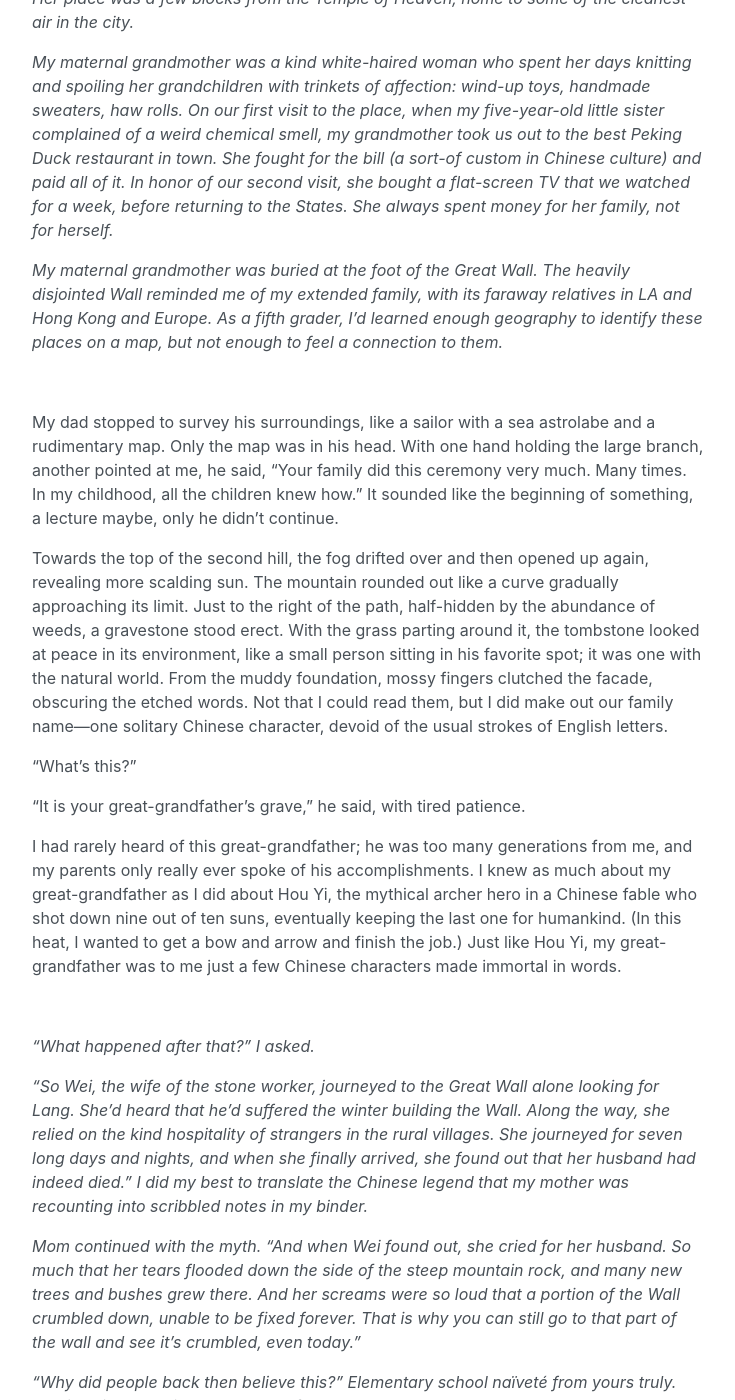
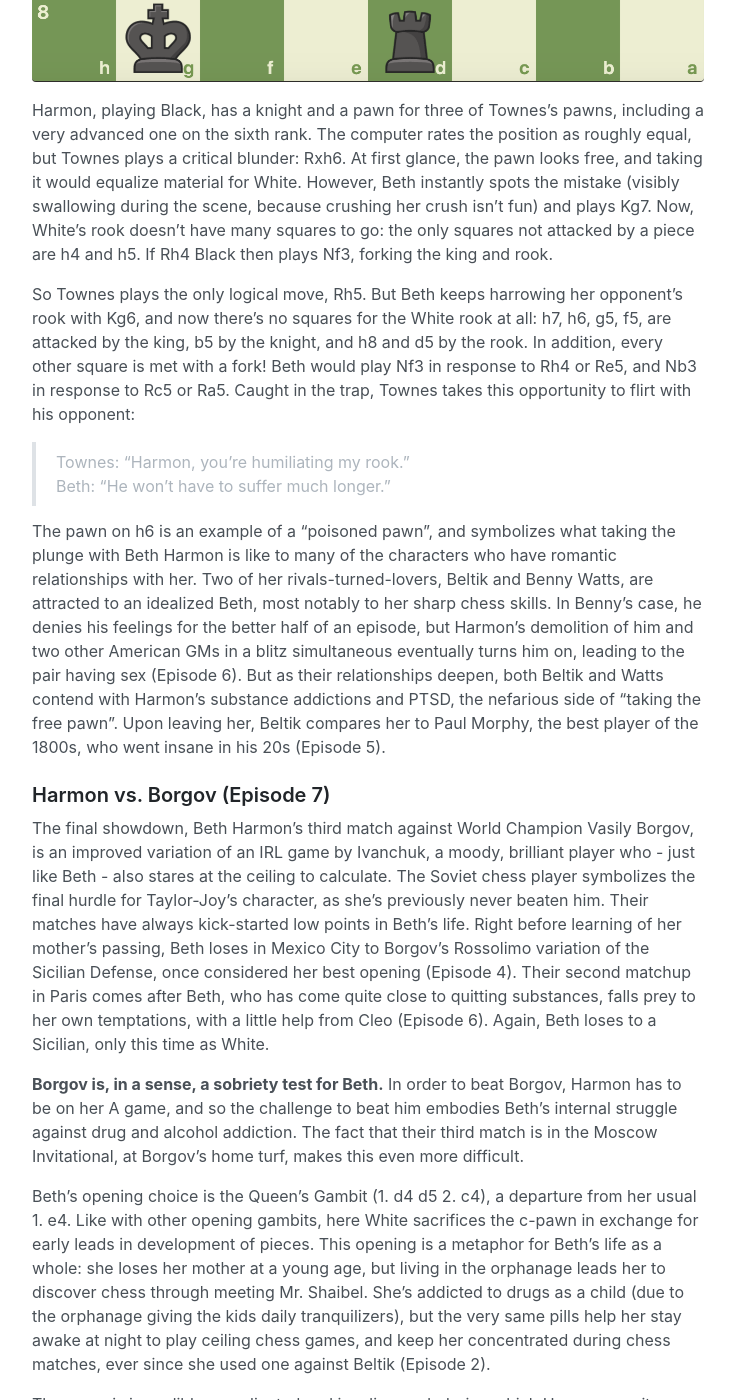
Before and after one commit to dinganthony/virtual-home-base, a Jekyll site: the page built from blog/index.html, in a window 1280 px wide and 1400 px high, scrolled down 2504 px. Shown: the whole window, without its empty margins (272-1007 px from the left). Built offline with Jekyll 4.4.1, drawn with Linux system fonts in a browser that asks for light colours; the list of posts is cut into pages by our own code; some of the changed text lies outside the part shown.

Commit message:
Finished queens gambit blog post

```diff
--- /dev/null
+++ b/blog/_posts/2020-11-25-queens-gambit.md
@@ -0,0 +1,67 @@
+---
+layout: post
+title: Queens Gambit Accepted - Chess in the Netflix Miniseries
+---
+
+> Chess isn't always competitive. Chess can also be beautiful. <cite>&mdash; Elizabeth Harmon</cite>
+
+Last week I finished watching Netflix's new hit miniseries, *The Queen's Gambit*, starring Anya-Taylor Joy. It's quickly become one of my favorite Netflix shows: I binged the whole series in three days and am still re-watching sections to this day.
+
+*Queen's Gambit* is wonderfully directed and filmed, rife with symbolism, unique character development, and close-up shots of tense facial expressions. Making Charlie Chaplin proud, Taylor-Joy conveys combinatorial calculation through silent stares, young love through silent stares, and drug withdrawal symptoms through... silent stares. Not to mention that Carlos Rafael Rivera's [soundtrack](https://open.spotify.com/album/231jHEPm8jXsPThyoMfB7T), which artfully blends into each scene and even each pawn push, has become my de-facto study music, finally replacing ChilledCow's YouTube stream of Lofi Hip Hop Beats. For those of you who haven't seen it yet, this series is a must. You don't have to be a chess aficianado to enjoy the story of Beth Harmon.
+
+**WARNING:** Spoilers for *The Queen's Gambit* ahead!
+{: .message }
+
+Yet as someone who loves a casual game of the 64 squares, and has been intermittently studying it for three years, the accuracy and beauty of the show's chess scenes really take it to another level. Sure, if you were to nitpick, there's a couple errors, like when Mr. Shaibel refers to 1. d4 as the Queen's Gambit, even though d5 and c4 aren't on the board. But GMs Bruce Pandolfini and former World Champion Garry Kasparov, who worked on the chess aspects, manage to find better variations actual old games, including a couple brilliancies.
+
+For each moment, these grandmasters had chosen the perfect chess game, with the dynamics on the chessboard often symbolizing the current episode's situation, whether it's catalyzing Beth's downward spiral through a loss to Borgov playing her favored Sicilian (Episode 6) or contrasting a positional endgame victory against Girev with her young opponent's innocent worldview (Episode 4).
+
+In this post, I'd like to share two chess positions that are especially fitting, from a creative and chess perspective. I will be using [algebraic chess notation](https://en.wikipedia.org/wiki/Algebraic_notation_(chess)) to analyze them. I fully admit I may be overanalyzing some of these - but honestly, with the attention to detail put into the rest of the show, I wouldn't be surprised if most of these moments were done on purpose. After all, as Beth notes in Episode 3 to the annoying *Life* magazine reporter, "Chess isn't always competitive. Chess can also be... beautiful".
+
+### Townes vs. Harmon (Episode 2)
+
+At the Kentucky State Championship, Beth is introduced to the male-dominated world of tournament chess, as well as D.L. Townes, who she (unrequitedly) crushes on for much of the series. While her other games at this tournament are won by tactics and brilliancies, the kind of chess young prodigies often play, in this match she finds herself in a roughly equal endgame against the older boy.
+
+As Beth is portrayed as a better player than Harry Beltik (beating him with a brilliant queen sacrifice in a complex middlegame), who is around 500 rating points higher than Townes, even reaching this endgame is indicative of Beth's hesistance to beat her crush, whether that's through playing more drawish lines or trading down pieces.
+
+It's perhaps fitting that this episode is titled "Exchanges": our protagonist exchanges dreary orphanage life for her colorful suburban home, Jolene for her adoptive mother Alma Wheatley, and traditional activities like social clubs for a world of chess. And now, she exchanges pieces with Townes in an atmosphere that is carefully filmed to resemble a date. They move the pieces in a tentative manner, almost intimately, looking more at each other than the board. Teenage love, Beth Harmon style, can be a lot like these positional endgames: both sides slowly - and sometimes awkwardly - maneuvering, trying to accomplish their plans. Here is the position from their game (White to move):
+
+![townes-beth]({{ site.baseurl }}/assets/townes_beth.png "Townes vs Beth")
+
+Harmon, playing Black, has a knight and a pawn for three of Townes's pawns, including a very advanced one on the sixth rank. The computer rates the position as roughly equal, but Townes plays a critical blunder: Rxh6. At first glance, the pawn looks free, and taking it would equalize material for White. However, Beth instantly spots the mistake (visibly swallowing during the scene, because crushing her crush isn't fun) and plays Kg7. Now, White's rook doesn't have many squares to go: the only squares not attacked by a piece are h4 and h5. If Rh4 Black then plays Nf3, forking the king and rook.
+
+So Townes plays the only logical move, Rh5. But Beth keeps harrowing her opponent's rook with Kg6, and now there's no squares for the White rook at all: h7, h6, g5, f5, are attacked by the king, b5 by the knight, and h8 and d5 by the rook. In addition, every other square is met with a fork! Beth would play Nf3 in response to Rh4 or Re5, and Nb3 in response to Rc5 or Ra5. Caught in the trap, Townes takes this opportunity to flirt with his opponent:
+
+> Townes: "Harmon, you're humiliating my rook."<br> Beth: "He won't have to suffer much longer."
+
+The pawn on h6 is an example of a "poisoned pawn", and symbolizes what taking the plunge with Beth Harmon is like to many of the characters who have romantic relationships with her. Two of her rivals-turned-lovers, Beltik and Benny Watts, are attracted to an idealized Beth, most notably to her sharp chess skills. In Benny's case, he denies his feelings for the better half of an episode, but Harmon's demolition of him and two other American GMs in a blitz simultaneous eventually turns him on, leading to the pair having sex (Episode 6). But as their relationships deepen, both Beltik and Watts contend with Harmon's substance addictions and PTSD, the nefarious side of "taking the free pawn". Upon leaving her, Beltik compares her to Paul Morphy, the best player of the 1800s, who went insane in his 20s (Episode 5).
+
+### Harmon vs. Borgov (Episode 7)
+
+The final showdown, Beth Harmon's third match against World Champion Vasily Borgov, is an improved variation of an IRL game by Ivanchuk, a moody, brilliant player who - just like Beth - also stares at the ceiling to calculate. The Soviet chess player symbolizes the final hurdle for Taylor-Joy's character, as she's previously never beaten him. Their matches have always kick-started low points in Beth's life. Right before learning of her mother's passing, Beth loses in Mexico City to Borgov's Rossolimo variation of the Sicilian Defense, once considered her best opening (Episode 4). Their second matchup in Paris comes after Beth, who has come quite close to quitting substances, falls prey to her own temptations, with a little help from Cleo (Episode 6). Again, Beth loses to a Sicilian, only this time as White.
+
+**Borgov is, in a sense, a sobriety test for Beth.** In order to beat Borgov, Harmon has to be on her A game, and so the challenge to beat him embodies Beth's internal struggle against drug and alcohol addiction. The fact that their third match is in the Moscow Invitational, at Borgov's home turf, makes this even more difficult.
+
+Beth's opening choice is the Queen's Gambit (1. d4 d5 2. c4), a departure from her usual 1. e4. Like with other opening gambits, here White sacrifices the c-pawn in exchange for early leads in development of pieces. This opening is a metaphor for Beth's life as a whole: she loses her mother at a young age, but living in the orphanage leads her to discover chess through meeting Mr. Shaibel. She's addicted to drugs as a child (due to the orphanage giving the kids daily tranquilizers), but the very same pills help her stay awake at night to play ceiling chess games, and keep her concentrated during chess matches, ever since she used one against Beltik (Episode 2).
+
+The game is incredibly complicated and is adjourned, during which Harmon reunites with Townes, and is helped out by former lovers and friends calling from back in the States. In an intimate moment, she admits to Townes her need for substances to calculate chess, but Beltik, Watts, and co. help her overcome this urge.
+
+After the adjournment, things go swimmingly until Borgov surprises them with d5:
+
+![borgov]({{ site.baseurl }}/assets/beth_borgov1.png "Beth vs Borgov 1")
+
+d5 is a strong move, reinforcing the rook on e4 and preventing the rook from eventually hanging. For instance, if Black instead played a move like b4, White would intentionally give up the exchange with Rxf6. If Black takes with Qxf6, then Qxe4+ simply leaves Beth up a knight. So in this line, Borgov must play gxf6, which is met with White promoting their e pawn to a queen. This removes the defender of the rook, as the Queen must take on e8, and then White wins the rook again with check. The World Champion's d5 prevents all these threats.
+
+This is a pivotal moment. For Beth Harmon in this position, there is only one winning move: the second best move has an evaluation of 0.00, where, if both players are playing perfectly, neither side has any advantage. However, previous exposition in the miniseries characterizes Harmon as a sharp, attacking player, like Morphy or Alekhine, and Borgov as an endgame machine like Karpov or Capablanca. In a drawish endgame position, it's likely that Beth would lose.
+
+Cue the dramatic music - our protagonist stares at the ceiling, calculating at incredible speed, notably *without any tranquilizers*! The main theme plays, and Beth plays the best move, Bc5. After a few more moves, Beth and Borgov have just played Qf5+ and Kh8, and we see her brilliant idea:
+
+![beth]({{ site.baseurl }}/assets/beth_borgov2.png "Beth vs Borgov 2")
+
+Beth sacrifices her queen with Qxf6! The idea is after gxf6 White responds with Rxh6, threatening Rh8+, which attacks both the king and the queen and leads to an inevitable promotion of the e-pawn. Once White's pawn becomes a queen, she will have an extra bishop, which at the level that Beth and Borgov are playing will lead to a win. Almost all grandmasters today resign in positions where they have lost a full piece with no compensation.
+
+This is all made possible by the move Beth calculated earlier, Bc5. If the bishop were not on c5, Black would just snap up the pawn on e7 after White plays Rxh6, and there would be no threats of promotion. Calculating the entire line with the queen sacrifice is Beth besting Borgov purely through wits and skill. It's an impressive culmination to an incredible series: she has broken free of much of the problems that plagued her as a teenager, and is now fueled by her love of chess.
+
+> You're no orphan, not anymore. <cite>&mdash; Jolene</cite>
+
+In the aftermath of the car crash that killed her mother, Beth's clothes heavily resemble a pawn (Episode 1). In the ending scene, she wears all white, along with a pointed hat that makes her look like a queen. Just as a pawn yearns to reach the eighth rank for promotion, Beth Harmon has capped off her coming-of-age story with a beautiful chess game.
```
Also changed, not shown: blog/_posts/2020-10-17-honor-fire.md (+8 -9 lines), assets/beth_borgov1.png (added), assets/beth_borgov2.png (added), assets/townes_beth.png (added).
